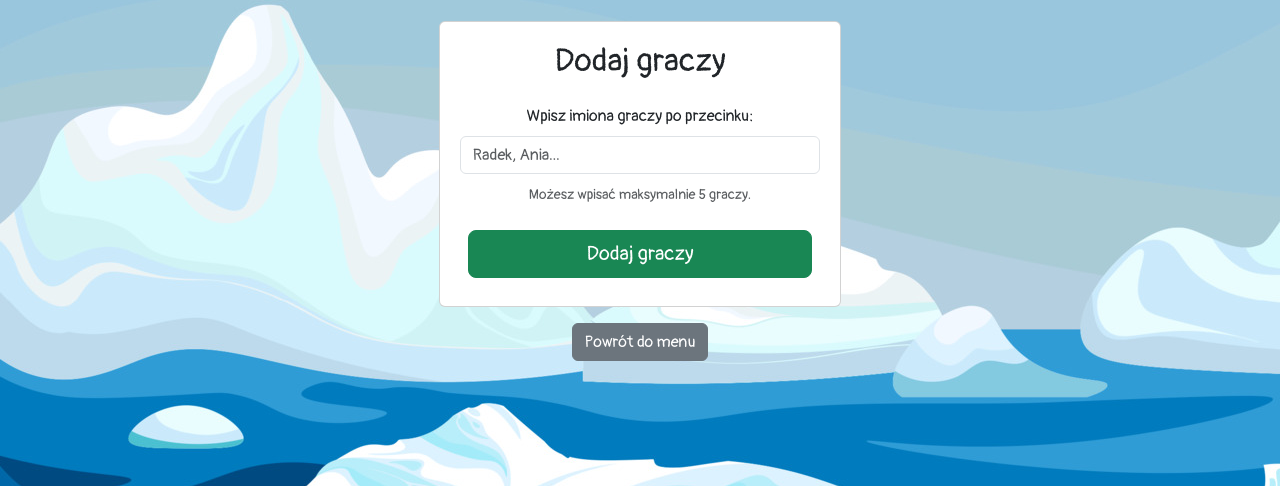
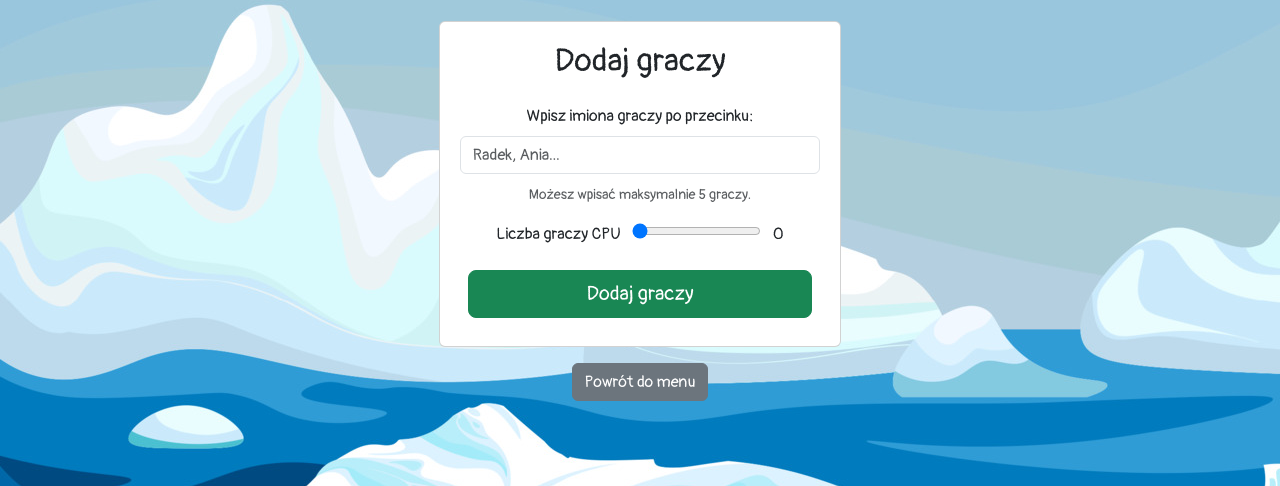
Before and after one commit to radekchybowski/RunningSnails, a Flask app: page /hotseat_players in a window 1280 px wide. Shown: the part 193-679 px from the top of the page. Run offline with Flask 3, Linux system fonts and the light colour scheme; the visitor is signed in with stand-in values (Sample User, id 1).

Commit message:
cpu good

```diff
--- a/app.py
+++ b/app.py
@@ -1,3 +1,5 @@
+import time
+
 from flask import Flask, render_template, request, redirect, session, flash, url_for
 import random, copy, itertools, uuid
 
@@ -26,18 +28,27 @@ def index():
 @app.route('/hotseat_players', methods=['POST', 'GET'])
 def hotseatPlayers():
     if check(): return redirect('/')
+    cpu_names = ['Gnome', 'Linus', 'Bash', 'Tux']
     if request.method == 'POST':
         game = games[session['key']] = Game()
         names = request.form['players'].split(',')
+        cpu = request.form['cpu-players']
+        if cpu != 0:
+            for i in range(int(cpu)):
+                names.append('cpu')
         if len(names) > 5 or len(names[0]) == 0:
             flash('Liczba graczy musi mieścić się w zakresie 1-5!', 'warning')
             return redirect(url_for('hotseatPlayers'))
         for name in names:
-            game.addPlayer(name.strip())
+            if name == 'cpu':
+                game.addPlayer(cpu_names.pop(), cpu=True)
+            else:
+                game.addPlayer(name.strip())
 
         return redirect('/snails_cards')
 
     return render_template('hotseat_players.html')
+
 
 @app.route('/snails_cards')
 def snailCards():
@@ -49,16 +60,21 @@ def snailCards():
 @app.route('/hotseat', methods=['POST', 'GET'])
 def hotseat():
     if check() or session['key'] not in games: return redirect('/')
+    flag = False
     game = games[session['key']]
     kostki = game.dices
-
+    if game.currentPlayer.cpu == True:
+        game.moveSnail(game.cpu_next_move())
+        flag = True
+        return render_template('game.html', kostki=kostki, gra=game)
     if request.method == 'POST':
         if isinstance(request.form['dice'], str):
             dice = game.dices.get_dice_by_color(request.form.get('dice', False))
-            if game.moveSnail(dice.color, dice.value):
+            if game.moveSnail(dice):
                 return render_template('endgame.html', gra=game)
 
-    return render_template('game.html', kostki=kostki, gra=game)
+    return render_template('game.html', kostki=kostki, gra=game, cpu=flag)
+
 
 @app.route('/new_online', methods=['POST', 'GET'])
 def new_online():
@@ -95,6 +111,7 @@ def new_online():
 
     return render_template('new_online.html')
 
+
 @app.route('/lobby', methods=['POST', 'GET'])
 def lobby():
     players = games[session['online_game']]
@@ -102,6 +119,7 @@ def lobby():
         return redirect(url_for('online'))
     game_code = session['online_game']
     return render_template('lobby.html', players=players, game_code=game_code)
+
 
 @app.route('/start_online')
 def start_online():
@@ -112,6 +130,7 @@ def start_online():
             game.addPlayer(player)
 
     return redirect('online')
+
 
 @app.route('/online', methods=['POST', 'GET'])
 def online():
--- a/classes/Dice.py
+++ b/classes/Dice.py
@@ -4,6 +4,7 @@ import random
 class Dice:
     color = None
     value = None
+    weight = None
     fields = 'snail', 1, 2, 3, 4, 5
 
     def __init__(self, color):
--- a/classes/Player.py
+++ b/classes/Player.py
@@ -1,8 +1,9 @@
 class Player:
-    def __init__(self, name, snails):
+    def __init__(self, name, snails, cpu):
         self.name = name
         self.points = 0
         self.snails = snails
+        self.cpu = cpu
 
     def __repr__(self):
         return self.name
--- a/templates/game.html
+++ b/templates/game.html
@@ -1,6 +1,6 @@
 {% extends 'base.html' %}
 {% block head %}
-    {% if url_for(request.endpoint) == '/online' %}
+    {% if url_for(request.endpoint) == '/online' or gra.currentPlayer.cpu == True %}
         <meta http-equiv="refresh" content="3">
     {% endif %}
     <title>Pędzące Ślimaki - gra</title>
--- a/templates/hotseat_players.html
+++ b/templates/hotseat_players.html
@@ -15,6 +15,11 @@
                         <input type="text" class="form-control my-2" id="players" name="players" aria-describedby="emailHelp" placeholder="Radek, Ania...">
                         <small id="emailHelp" class="form-text text-muted">Możesz wpisać maksymalnie 5 graczy.</small>
                     </div>
+                    <div class="form-group">
+                        <label for="cpu-players">Liczba graczy CPU</label>
+                        <input type="range" class="form-control-range mx-2" id="cpu-players" name="cpu-players" min="0" max="4" step="1" value="0" oninput="this.nextElementSibling.value = this.value">
+                        <output>0</output>
+                    </div>
                     <button class="btn btn-lg btn-success m-2" type="submit" name="submit_button" value="online">Dodaj graczy</button>
                 </div>
             </form>
```
Also changed, not shown: classes/Game.py (+13 -10 lines).
